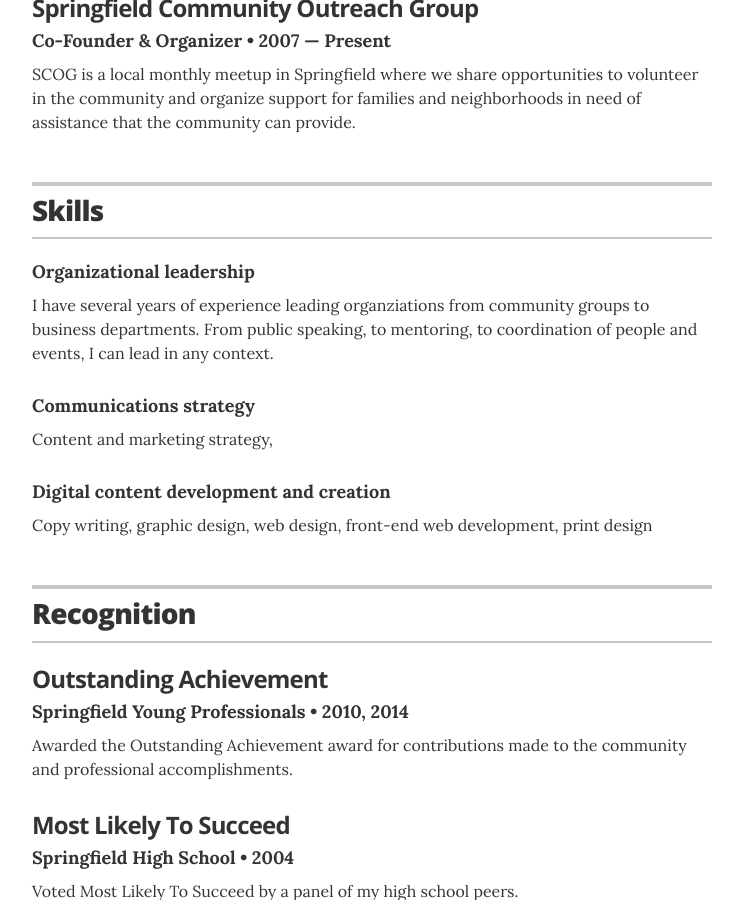
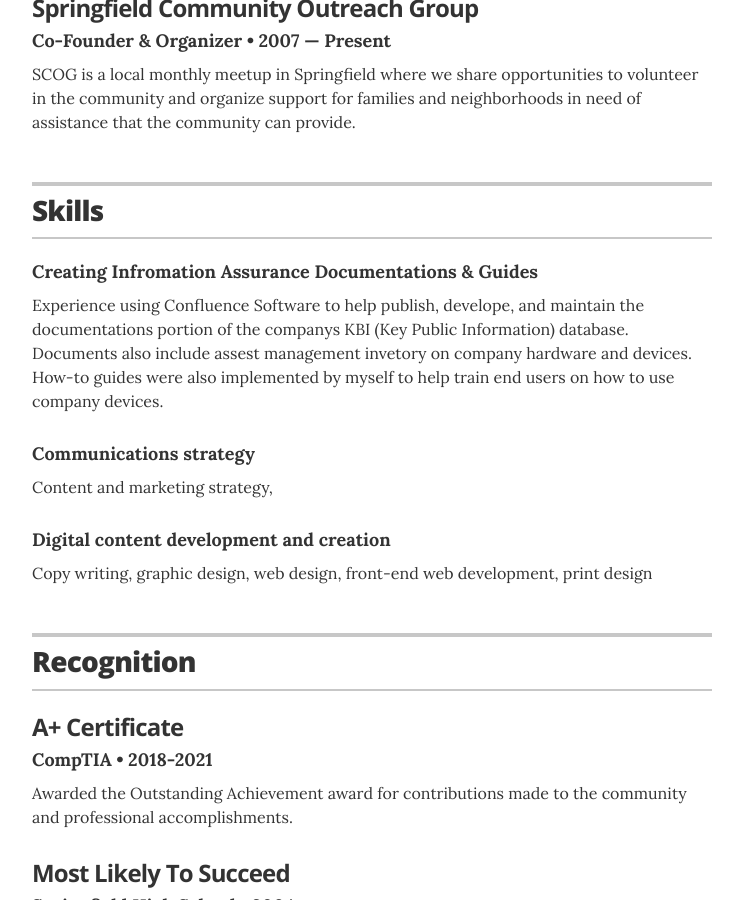
Before and after one commit to ReyWins/ReyWins.github.io, a Jekyll site: the page built from index.html, in a window 1280 px wide and 900 px high, scrolled down 2171 px. Shown: the whole window, without its empty margins (268-1011 px from the left). Built offline with Jekyll 4.4.1, drawn with Linux system fonts in a browser that asks for light colours; some of the changed text lies outside the part shown.

Commit message:
Update 1
Cleaned up some errors and testing out new description fields.

```diff
--- a/CNAME
+++ b/CNAME
@@ -1 +1 @@
-resume-template.joelglovier.com
+reywins.github.io
--- a/_config.yml
+++ b/_config.yml
@@ -10,7 +10,7 @@ sass:
 
 # Resume settings
 resume_avatar:                  "true"
-resume_name:                    "Alexander A. Reyes"
+resume_name:                    "Alexander A Reyes"
 resume_title:                   "Future Cyber Security Engineer"
 
 # used for the contact button in _layouts/resume.html
--- a/_data/interests.yml
+++ b/_data/interests.yml
@@ -1,4 +1,4 @@
 # Interests
-- description: Human rights and world affairs
-- description: Music (baritone saxiphonist)
-- description: Linguistics
+- description: Customizing my 2019 MacBook Air using Ubersitch and other cool feautres.
+- description: Exploring the power of Unix through scripting and training.
+- description: Expanding my career to the maximum potential.
--- a/_data/recognitions.yml
+++ b/_data/recognitions.yml
@@ -1,7 +1,7 @@
 # Recognitions
-- award: Outstanding Achievement
-  organization: Springfield Young Professionals
-  year: 2010, 2014
+- award: A+ Certificate
+  organization: CompTIA
+  year: 2018-2021
   summary: Awarded the Outstanding Achievement award for contributions made to the community and professional accomplishments.
 
 - award: Most Likely To Succeed
--- a/_data/skills.yml
+++ b/_data/skills.yml
@@ -1,7 +1,7 @@
 # Skills
-# Organizational leadership
-- skill: Organizational leadership
-  description: I have several years of experience leading organziations from community groups to business departments. From public speaking, to mentoring, to coordination of people and events, I can lead in any context.
+# Creating Various Documentations & Guides
+- skill: Creating Infromation Assurance Documentations & Guides
+  description: Experience using Confluence Software to help publish, develope, and maintain the documentations portion of the companys KBI (Key Public Information) database. Documents also include assest management invetory on company hardware and devices. How-to guides were also implemented by myself to help train end users on how to use company devices.
 
 # Communications strategy
 - skill: Communications strategy
```
Also changed, not shown: _data/experience.yml (+9 -9 lines).
